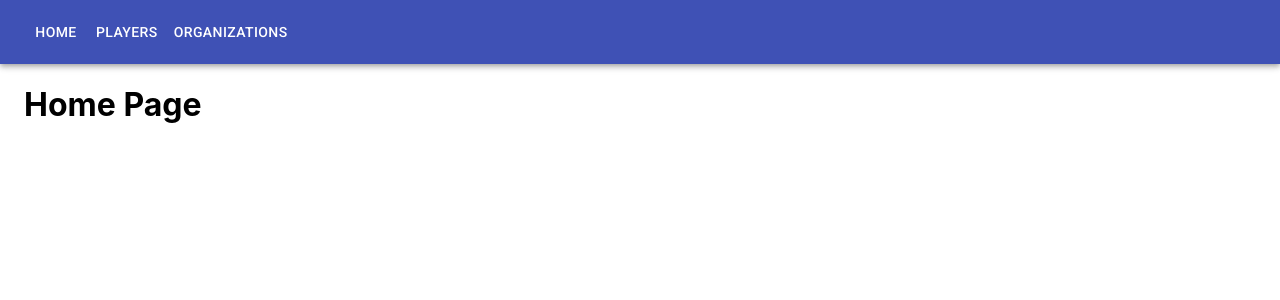
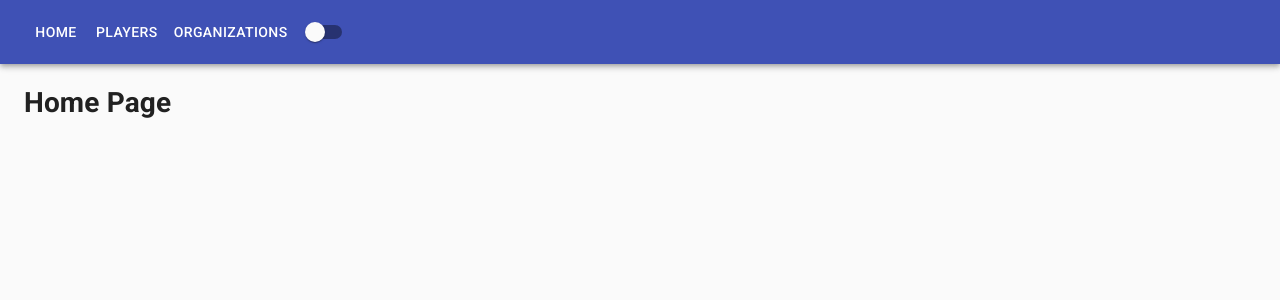
Before and after one commit to matthewyu01/The-Merge--TL-Hacks, a React (Create React App) app in the folder frontend/: page / in a window 1280 px wide. Shown: the top 300 px of the page. Built offline with nearby package versions, Linux system fonts and the light colour scheme.

Commit message:
Implement switch for dark mode

```diff
--- a/frontend/src/App.js
+++ b/frontend/src/App.js
@@ -1,4 +1,3 @@
-import React from "react";
 import { Container } from "@material-ui/core";
 import { BrowserRouter as Router, Switch, Route } from "react-router-dom";
 import Navbar from "./Navbar";
@@ -7,11 +6,28 @@ import OrganizationList from "./OrganizationList";
 import PlayerList from "./PlayerList";
 import Organization from "./Organization";
 import Player from "./Player";
+import { ThemeProvider, createMuiTheme } from '@material-ui/core/styles';
+import CssBaseline from '@material-ui/core/CssBaseline';
+import React, { useState } from "react";
 
 export default function App() {
+    const [darkMode, setDarkMode] = useState(false);
+    const palletType = darkMode ? "dark" : "light";
+    const theme = createMuiTheme({
+        palette: {
+        type: palletType,
+        }
+    });
+
+    const handleThemeChange = () => {
+        setDarkMode(!darkMode);
+    };
+
     return (
+        <ThemeProvider theme={theme}>
+            <CssBaseline>
                 <Router>
-            <Navbar />
+                    <Navbar darkMode={darkMode} handleThemeChange={handleThemeChange}/>
                     <Container>
                         <Switch>
                             <Route path="/organizations/:name">
@@ -31,5 +47,7 @@ export default function App() {
                         </Switch>
                     </Container>
                 </Router>
+            </CssBaseline>
+        </ThemeProvider>
     );
 }
--- a/frontend/src/Navbar.js
+++ b/frontend/src/Navbar.js
@@ -1,7 +1,8 @@
 import { AppBar, Button, Typography, Toolbar } from "@material-ui/core";
 import { Link } from "react-router-dom";
+import Switch from "@material-ui/core/Switch";
 
-function Navbar() {
+function Navbar(props) {
     return (
         <AppBar position="static">
             <Toolbar>
@@ -24,6 +25,7 @@ function Navbar() {
                         Organizations
                     </Button>
                 </Typography>
+                <Switch checked={props.darkMode} onChange={props.handleThemeChange} />
             </Toolbar>
         </AppBar>
     );
```
Also changed, not shown: frontend/src/index.js (+4 -4 lines). Lines whose indentation alone changed are shown as unchanged.
